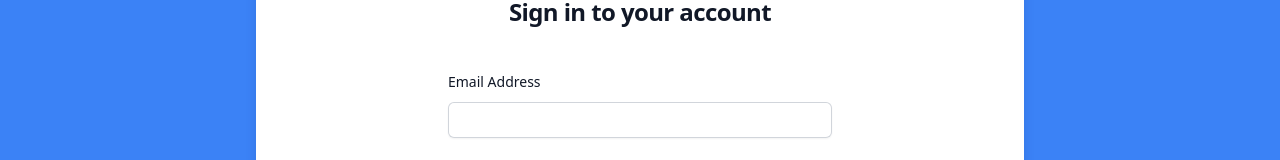
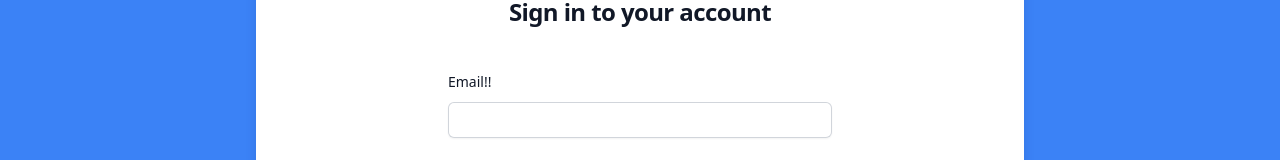
Before and after one commit to C6ABK/DjangoWSIC, a React (Create React App) app in the folder frontend/: page /login in a window 1280 px wide. Shown: the part 234-394 px from the top of the page. Built offline with nearby package versions, Linux system fonts and the light colour scheme.

Commit message:
Further form control work - added everything into one component

```diff
--- a/frontend/src/components/TextInput.jsx
+++ b/frontend/src/components/FormControls.jsx
@@ -1,4 +1,17 @@
-export default function TextInput({...props}) {
+export function SubmitButton({...props}) {
+    return (
+        <div className="pt-4">
+            <button
+                type={props.type}
+                className="flex w-full justify-center rounded-md bg-blue-600 px-3 py-2 text-md font-semibold leading-6 text-white shadow-sm hover:bg-blue-500 focus-visible:outline focus-visible:outline-2 focus-visible:outline-offset-2 focus-visible:outline-blue-600"
+            >
+                {props.text}
+            </button>
+        </div>
+    )
+}
+
+export function TextBox({...props}) {
     return (
         <div>
             <label htmlFor={props.id} className="block text-sm font-medium leading-6 text-gray-900">
--- a/frontend/src/components/FormSubmitButton.jsx
+++ /dev/null
@@ -1,14 +0,0 @@
-function FormSubmitButton({...props}) {
-    return (
-        <div className="pt-4">
-            <button
-                type={props.type}
-                className="flex w-full justify-center rounded-md bg-blue-600 px-3 py-2 text-md font-semibold leading-6 text-white shadow-sm hover:bg-blue-500 focus-visible:outline focus-visible:outline-2 focus-visible:outline-offset-2 focus-visible:outline-blue-600"
-            >
-                {props.text}
-            </button>
-        </div>
-    )
-}
-
-export default FormSubmitButton
--- a/frontend/src/screens/LoginScreen.jsx
+++ b/frontend/src/screens/LoginScreen.jsx
@@ -6,8 +6,7 @@ import Loader from '../components/Loader'
 import Message from '../components/Message'
 import Container from '../components/Container'
 import Card from '../components/Card'
-import TextInput from '../components/TextInput'
-import FormSubmitButton from '../components/FormSubmitButton'
+import { TextBox, SubmitButton } from '../components/FormControls'
 
 import { login } from '../actions/userActions'
 
@@ -52,15 +51,15 @@ function LoginScreen() {
 
                         <div className="mt-10 sm:mx-auto sm:w-full sm:max-w-sm">
                             <form className="space-y-6" onSubmit={submitHandler}>
-                                <TextInput
+                                <TextBox
                                     type={'text'}
-                                    name={'Email Address'}
+                                    name={'Email!!'}
                                     id={'email'}
                                     value={email}
                                     onChange={(e) => setEmail(e.target.value)}
                                 />
 
-                                <TextInput
+                                <TextBox
                                     type={'password'}
                                     name={'Password'}
                                     id={'password'}
@@ -68,7 +67,7 @@ function LoginScreen() {
                                     onChange={(e) => setPassword(e.target.value)}
                                 />
 
-                                <FormSubmitButton type={'submit'} text={'Sign In!'} />
+                                <SubmitButton type={'submit'} text={'Sign In!'} />
                             </form>
                         </div>
                     </div>
```
